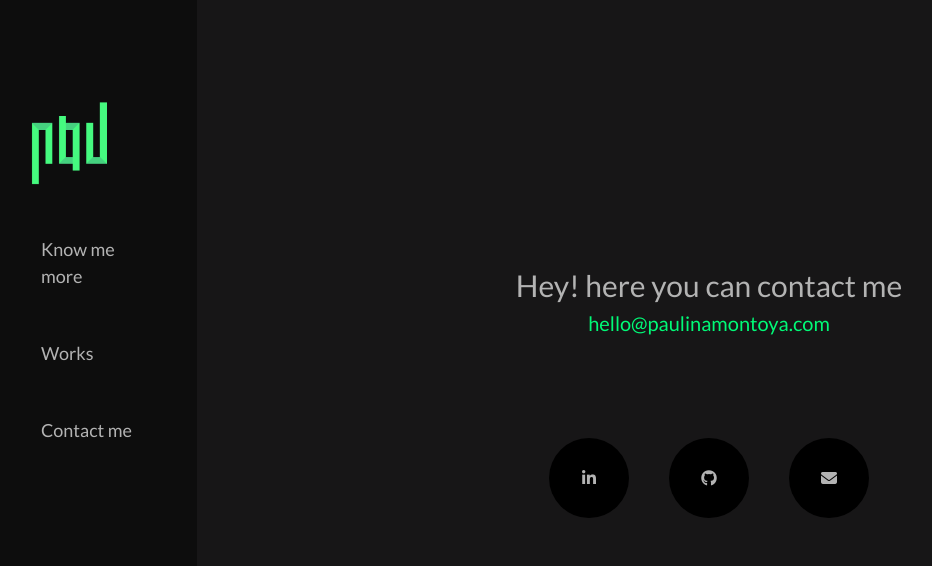
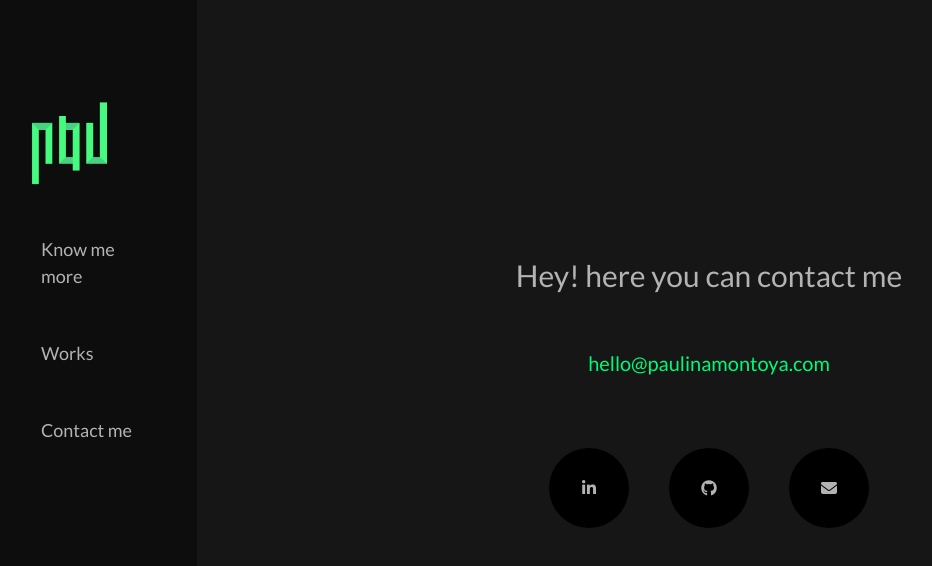
Before and after one commit to PaulinaMontoya/PortafolioPaulinaMontoya, a React (Create React App) app: page /contact in a window 1280 px wide. Shown: the top 566 px of the page, without its empty margins (59-991 px from the left). Built offline with nearby package versions, Linux system fonts and the light colour scheme.

Commit message:
Added the scroll bar styles

```diff
--- a/src/components/Contact.js
+++ b/src/components/Contact.js
@@ -14,7 +14,7 @@ class Contact extends Component {
         <div className="cointenerButtonsContact">
           <button className="buttonContact"><a href="https://www.linkedin.com/in/paulinamontoya/" target="_blank"><i className="fab fa-linkedin-in"></i></a></button>
           <button className="buttonContact"><a href="https://github.com/PaulinaMontoya" target="_blank"><i class="fab fa-github"></i></a></button>
-          <button className="buttonContact"><a href="mailto:hello@paulinamontoya.com,subject=Hi Paulina!! I would like to cantact you"><i class="fas fa-envelope"></i></a></button>
+          <button className="buttonContact"><a href="mailto:hello@paulinamontoya.com, subject=Hi Paulina!! I would like to cantact you"><i class="fas fa-envelope"></i></a></button>
           </div>
         </div>
       </div>
--- a/src/styles/contact.css
+++ b/src/styles/contact.css
@@ -20,12 +20,12 @@
     color: #00fa77;
 }
 .email{
+  margin: 50px 0 50px 0;
     font-family: "Lato";
     font-size: 20px;
     color: #00fa77;
 }
 .cointenerButtonsContact {
-    padding:80px 0 0 0;
     width: 100%;
     margin: auto;
   }
--- a/src/styles/works.css
+++ b/src/styles/works.css
@@ -18,3 +18,10 @@
     padding: 0px;
     margin: 50px 0 60px 0;
 }
+::-webkit-scrollbar{
+    background: #2e2e2e;
+    width: 8px;
+}
+::-webkit-scrollbar-thumb{
+    background-color: #00FA77;
+}
```
